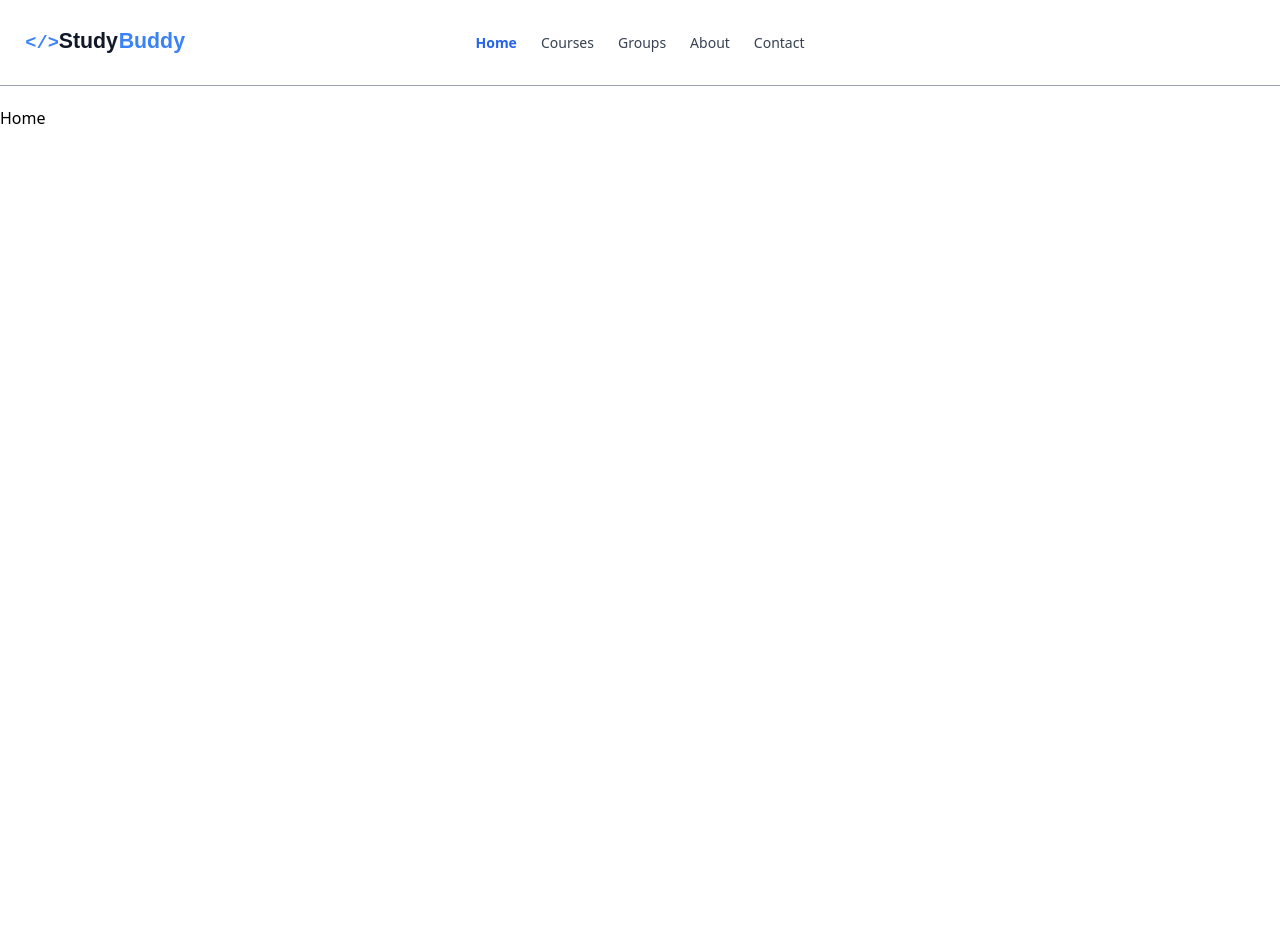
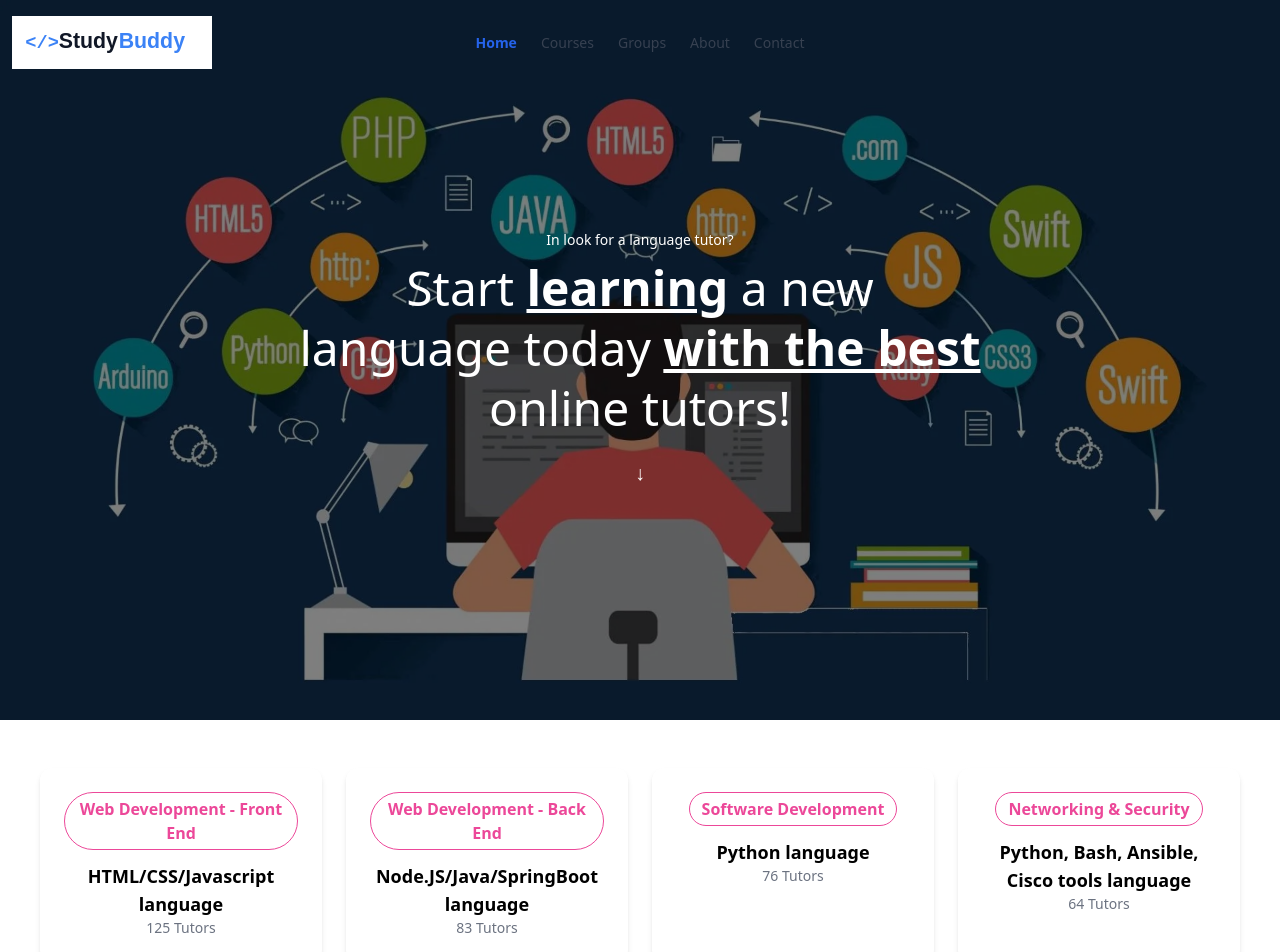
Before and after one commit to AdhurimBerisha/Study-Buddy, a React (Vite) app in the folder frontend/: page / in a window 1280 px wide. Shown: the top 952 px of the page. Before the commit the page ends 800 px from the top, so only its background shows below. Built offline with nearby package versions, Linux system fonts and the light colour scheme.

Commit message:
Home Section

```diff
--- /dev/null
+++ b/frontend/src/components/Hero.tsx
@@ -0,0 +1,26 @@
+import bg from "../assets/codingBackground.webp";
+
+const Hero = () => {
+  return (
+    <section
+      className="relative h-[90vh] flex items-center justify-center text-center text-white bg-cover bg-center"
+      style={{ backgroundImage: `url(${bg})` }}
+    >
+      <div className="absolute inset-0 bg-black/50" />
+      <div className="relative z-10 px-6">
+        <p className="text-sm mb-2">In look for a language tutor?</p>
+        <h1 className="text-5xl font-light leading-tight">
+          Start <span className="font-bold underline">learning</span> a new{" "}
+          <br />
+          language today{" "}
+          <span className="font-bold underline">with the best</span>
+          <br />
+          online tutors!
+        </h1>
+        <div className="mt-6 text-xl animate-bounce">↓</div>
+      </div>
+    </section>
+  );
+};
+
+export default Hero;
--- /dev/null
+++ b/frontend/src/components/LanguageCard.tsx
@@ -0,0 +1,19 @@
+type CardProps = {
+  category: string;
+  language: string;
+  tutors: number;
+};
+
+const LanguageCard = ({ category, language, tutors }: CardProps) => {
+  return (
+    <div className="bg-white shadow-md rounded-xl p-6 text-center">
+      <div className="text-pink-500 border border-pink-500 px-3 py-1 rounded-full inline-block mb-3 font-bold">
+        {category}
+      </div>
+      <h3 className="text-lg font-semibold">{language} language</h3>
+      <p className="text-sm text-gray-500">{tutors} Tutors</p>
+    </div>
+  );
+};
+
+export default LanguageCard;
--- /dev/null
+++ b/frontend/src/components/LanguageGrid.tsx
@@ -0,0 +1,32 @@
+import LanguageCard from "./LanguageCard";
+
+const languages = [
+  {
+    category: "Web Development - Front End",
+    language: "HTML/CSS/Javascript",
+    tutors: 125,
+  },
+  {
+    category: "Web Development - Back End",
+    language: "Node.JS/Java/SpringBoot",
+    tutors: 83,
+  },
+  { category: "Software Development", language: "Python", tutors: 76 },
+  {
+    category: "Networking & Security",
+    language: "Python, Bash, Ansible, Cisco tools",
+    tutors: 64,
+  },
+];
+
+const LanguageGrid = () => {
+  return (
+    <section className="grid grid-cols-1 sm:grid-cols-2 lg:grid-cols-4 gap-6 px-10 py-12 bg-white">
+      {languages.map((lang) => (
+        <LanguageCard key={lang.category} {...lang} />
+      ))}
+    </section>
+  );
+};
+
+export default LanguageGrid;
--- a/frontend/src/components/Navbar.tsx
+++ b/frontend/src/components/Navbar.tsx
@@ -3,10 +3,10 @@ import Logo from "../assets/Logo.svg";
 
 const Navbar = () => {
   return (
-    <div className="relative flex items-center justify-start text-sm py-4 mb-5 border-b border-b-gray-400">
+    <div className="absolute top-0 left-0 w-full z-20 flex items-center justify-start text-sm py-4">
       <img className="ml-3 w-[200px] h-auto" src={Logo} alt="StudyBuddy" />
 
-      <ul className="absolute left-1/2 transform -translate-x-1/2 flex gap-6 font-medium">
+      <ul className="absolute left-1/2 transform -translate-x-1/2 flex gap-6 font-medium text-white">
         <li>
           <NavLink
             to="/"
--- a/frontend/src/pages/Home.tsx
+++ b/frontend/src/pages/Home.tsx
@@ -1,4 +1,13 @@
+import Hero from "../components/Hero";
+import LanguageGrid from "../components/LanguageGrid";
+
 const Home = () => {
-  return <div>Home</div>;
+  return (
+    <div>
+      <Hero />
+      <LanguageGrid />
+    </div>
+  );
 };
+
 export default Home;
```
Also changed, not shown: frontend/src/assets/codingBackground.webp (added).
